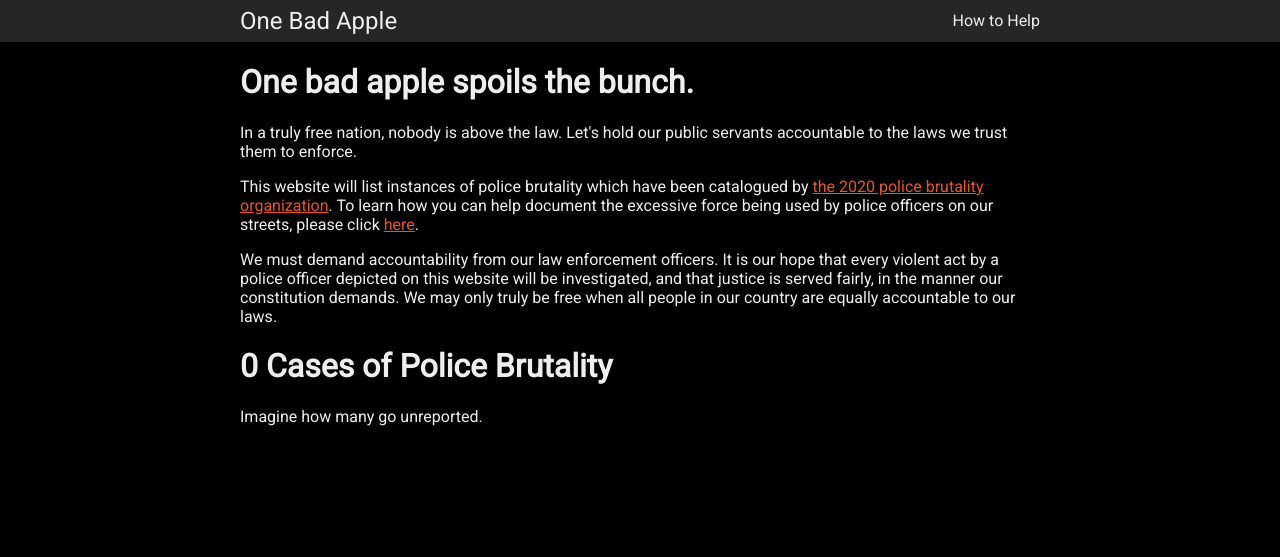
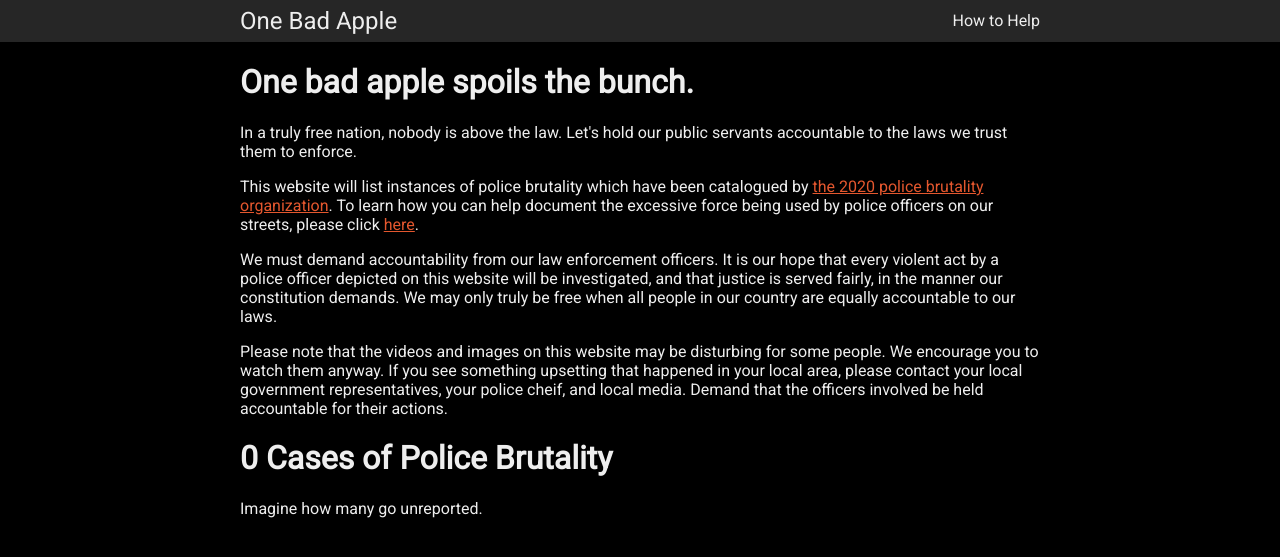
Before and after one commit to Forkk/BadApples, a Jekyll site: the page built from index.html, in a window 1280 px wide. Shown: the top 557 px of the page. Built offline with Jekyll 4.4.1, drawn with Linux system fonts in a browser that asks for light colours.

Commit message:
Add call to action

```diff
--- a/index.html
+++ b/index.html
@@ -17,6 +17,12 @@ hope that every violent act by a police officer depicted on this website will
 be investigated, and that justice is served fairly, in the manner our
 constitution demands. We may only truly be free when all people in our country
 are equally accountable to our laws.</p>
+
+<p>Please note that the videos and images on this website may be disturbing for
+some people. We encourage you to watch them anyway. If you see something
+upsetting that happened in your local area, please contact your local
+government representatives, your police cheif, and local media. Demand that the
+officers involved be held accountable for their actions.</p>
 
 <h1>{{ site.data.report_pages.size }} Cases of Police Brutality</h1>
 
```
